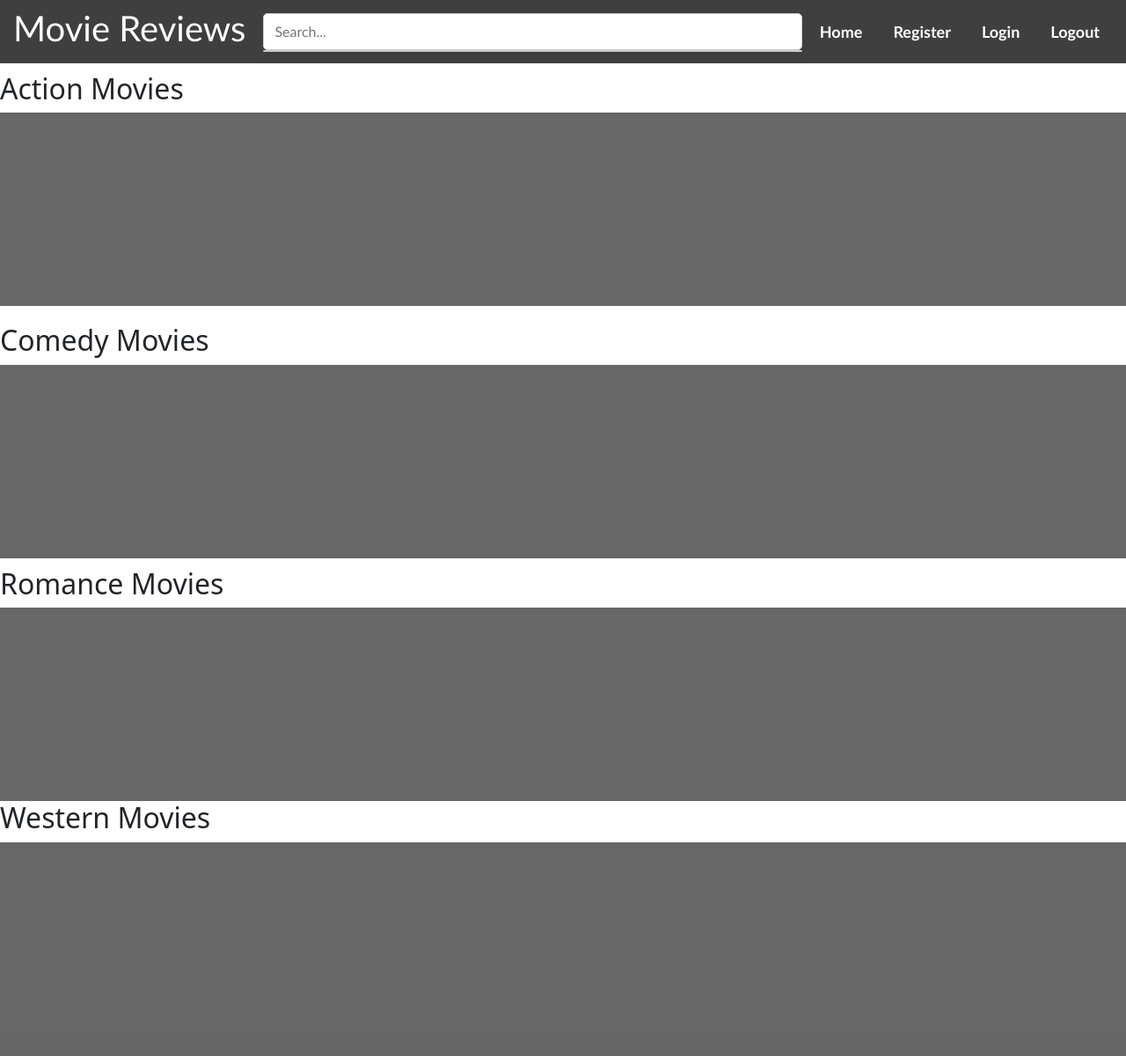
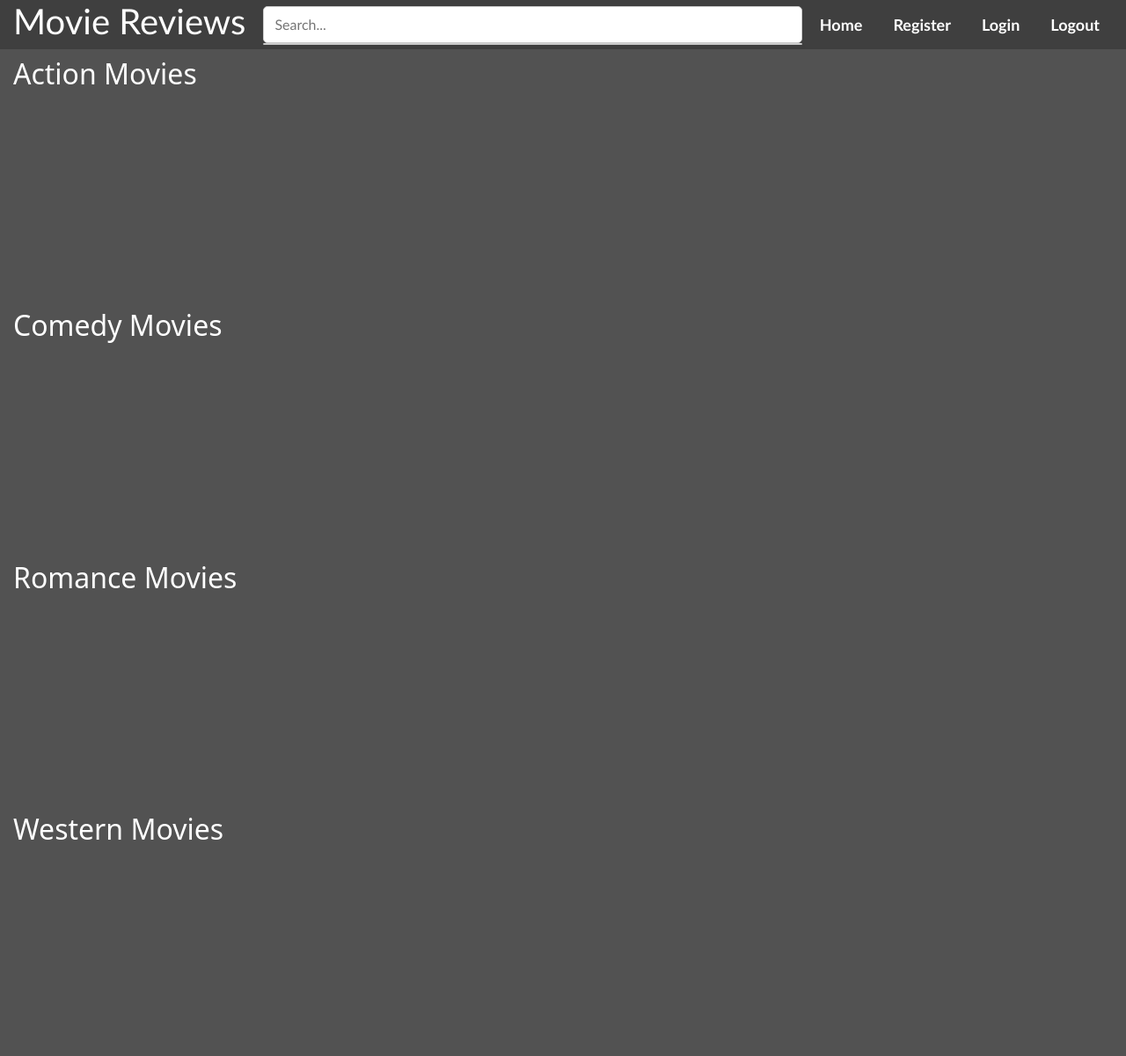
Before and after one commit to WeaverDM21/Project, a Flask app: page / in a window 1280 px wide. Shown: the whole page at 88% size. Before the commit the page ends 958 px from the top, so only its background shows below. Run offline with Flask 3, Linux system fonts and the light colour scheme; data that the repository does not hold is empty; parts of the project's set-up code (start-up, migrations or seed data) failed here and were passed over.

Commit message:
more consistent styling

```diff
--- a/static/styles/home.css
+++ b/static/styles/home.css
@@ -1,14 +1,15 @@
-.navbar {
+.navdiv {
     background: rgb(63, 63, 63);
     font-family: Calibri, sans-serif;
     padding: 0 15px;
-}
-
-.navdiv {
+    overflow: hidden;
+    position: fixed;
+    top: 0px;
+    width: 100%;
     display: flex;
     align-items: center;
     justify-content: space-between;
-    width: 100%;
+    z-index: 10;
 }
 
 .title {
@@ -75,44 +76,64 @@
     color: #333;
 }
 
+h2 {
+    color: white;
+}
+
 .search-results a:hover {
     background-color: #f1f1f1;
   }
 
-  /* Container for the scroll box */
 .scroll-box-container {
-    background-color: #676767;
-    width: 100%;               /* Set the container width */
-    height: 220px;             /* Set the container height */
-    overflow: hidden;          /* Hide vertical scrollbar if present */
-    position: relative;        /* Position relative to contain the scroll box */
+    background-color: #525252;
+    width: 100%;
+    height: 220px;
+    overflow: auto;
+    position: relative;
 }
 
 .scroll-box::-webkit-scrollbar {
-    display: none; /* Hide the scrollbar */
+    display: none;
 }
 
-/* The scrollable box inside the container */
 .scroll-box {
-    display: flex;             /* Align items in a row */
-    overflow-x: auto;          /* Enable horizontal scrolling */
-    white-space: nowrap;       /* Prevent items from wrapping to the next line */
-    padding: 10px 0;           /* Add some padding */
+    display: flex;
+    overflow-x: auto;
+    white-space: nowrap;
+    padding: 10px 0;
 }
 
-/* Individual items in the scroll box */
 #poster-image {
-    height: 200px;             /* Set the height of each item */
-    margin-right: 10px;        /* Add space between items */
+    height: 200px;
+    margin-right: 10px;
     text-align: center;
 }
 
 .ActionMovies {
     padding-bottom: 10px;
-    padding-top: 10px;
+    padding-top: 65px;
+    padding-left: 15px;
 }
 
 .ComedyMovies {
     padding-bottom: 10px;
     padding-top: 10px;
+    padding-left: 15px;
 }
+
+.RomanceMovies {
+    padding-bottom: 10px;
+    padding-top: 10px;
+    padding-left: 15px;
+}
+
+.WesternMovies {
+    padding-bottom: 10px;
+    padding-top: 10px;
+    padding-left: 15px;
+}
+
+.Movies {
+    background-color: #525252;
+    z-index: 1;
+}
--- a/templates/home.html
+++ b/templates/home.html
@@ -12,7 +12,19 @@
   <script src="https://cdn.jsdelivr.net/npm/bootstrap@5.1.1/dist/js/bootstrap.bundle.min.js" integrity="sha384-/bQdsTh/da6pkI1MST/rWKFNjaCP5gBSY4sEBT38Q/9RBh9AH40zEOg7Hlq2THRZ" crossorigin="anonymous"></script>
 </head>
 <body>
-  <nav class="navbar">
+  <header>
+    <div class="container">
+      {% for message in get_flashed_messages() %}
+        <div class="alert alert-warning d-flex align-items-center alert-dismissible fade show">
+          <button type="button" class="close" data-bs-dismiss="alert">
+            &times;
+          </button>
+          {{ message }}
+        </div>
+      {% endfor %}
+    </div>
+  </header>
+  <main>
     <div class="navdiv">
       <div class="title">
         <h1><a>Movie Reviews</a></h1>
@@ -31,20 +43,7 @@
         {% endif %}
       </div>
     </div>
-	</nav>
-  <header>
-    <div class="container">
-      {% for message in get_flashed_messages() %}
-        <div class="alert alert-warning d-flex align-items-center alert-dismissible fade show">
-          <button type="button" class="close" data-bs-dismiss="alert">
-            &times;
-          </button>
-          {{ message }}
-        </div>
-      {% endfor %}
-    </div>
-  </header>
-  <main>
+    <div class="Movies">
       <div id="ActionMovies" class="ActionMovies">
         <h2>Action Movies</h2>
         <div class="scroll-box-container">
@@ -75,6 +74,7 @@
       <div class="topMovies">
 
       </div>
+    </div>
   </main>
 </body>
 </html>
```
Also changed, not shown: users.sqlite3. Lines whose indentation alone changed are shown as unchanged.
